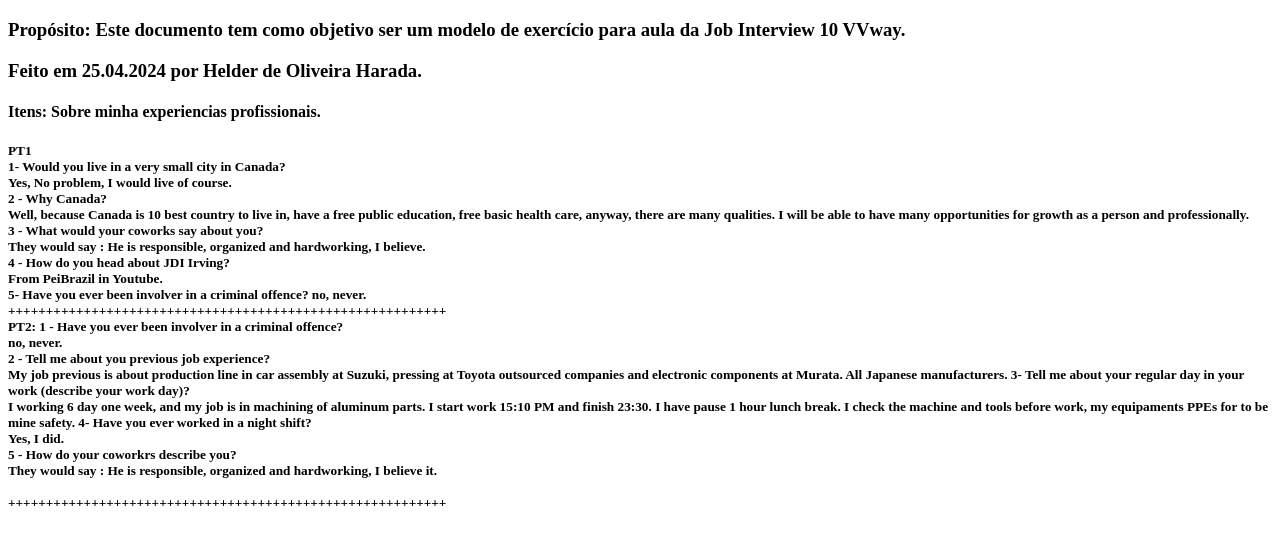
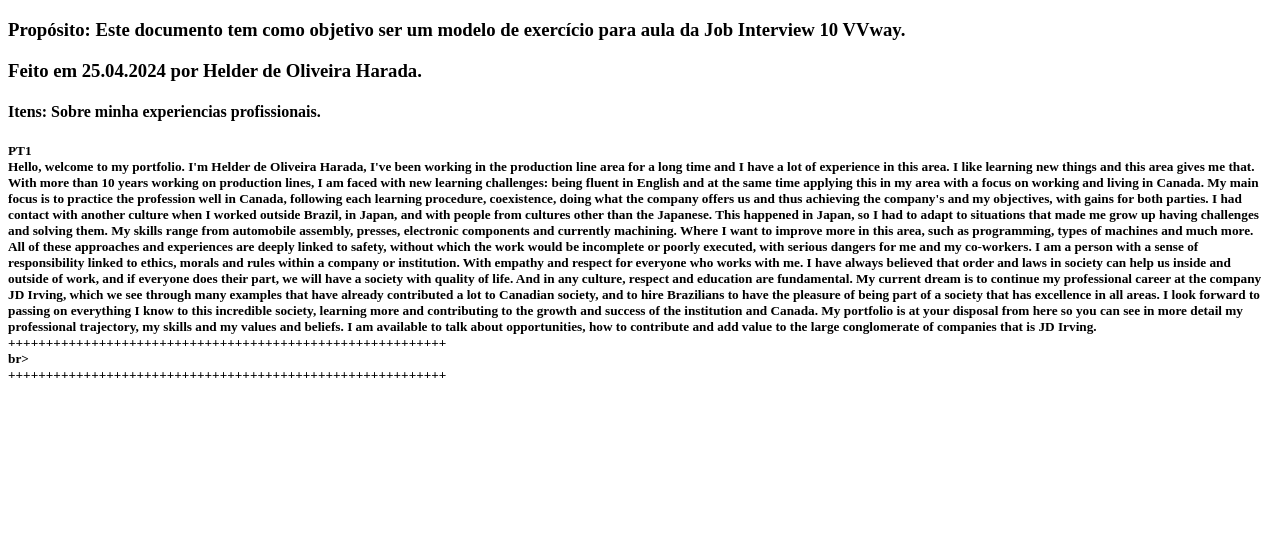
Before and after one commit to helderharada/Job_interview10VVway, a plain HTML site: page index.html in a window 1280 px wide. Shown: the part 61-606 px from the top of the page. Drawn offline with Linux system fonts and the light colour scheme.

Commit message:
Update index.html

```diff
--- a/index.html
+++ b/index.html
@@ -28,33 +28,25 @@ Sobre minha experiencias profissionais.
 
 <H5>
   PT1<br>
-1- Would you live in a very small city in Canada?<br>
- Yes, No problem, I would live of course.<br>
-2 - Why Canada? <br>
- Well, because Canada is 10 best country to live in, have a
- free public education, free basic health care, anyway, there are many qualities.
-  I will be able to have many opportunities for growth as a person and professionally.<br>
-3 - What would your coworks say about you?<br>
-They would say : He is responsible, organized and hardworking, I believe.<br>
-4 - How do you head about JDI Irving?<br>
-From PeiBrazil in Youtube.<br>
-5- Have you ever been involver in a criminal offence?
-no, never.
+Hello, welcome to my portfolio. I'm Helder de Oliveira Harada, I've been working in the production line area for a long time and I have a lot of experience
+in this area. I like learning new things and this area gives me that. With more than 10 years working on production lines, I am faced with new learning challenges:
+being fluent in English and at the same time applying this in my area with a focus on working and living in Canada. My main focus is to practice the profession well
+in Canada, following each learning procedure, coexistence, doing what the company offers us and thus achieving the company's and my objectives, with gains for both
+parties. I had contact with another culture when I worked outside Brazil, in Japan, and with people from cultures other than the Japanese. This happened in Japan, so
+I had to adapt to situations that made me grow up having challenges and solving them. My skills range from automobile assembly, presses, electronic components and
+currently machining. Where I want to improve more in this area, such as programming, types of machines and much more. All of these approaches and experiences are
+deeply linked to safety, without which the work would be incomplete or poorly executed, with serious dangers for me and my co-workers. I am a person with a sense of
+responsibility linked to ethics, morals and rules within a company or institution. With empathy and respect for everyone who works with me. I have always believed that
+order and laws in society can help us inside and outside of work, and if everyone does their part, we will have a society with quality of life. And in any culture,
+respect and education are fundamental. My current dream is to continue my professional career at the company JD Irving, which we see through many examples that have
+already contributed a lot to Canadian society, and to hire Brazilians to have the pleasure of being part of a society that has excellence in all areas. I look forward
+to passing on everything I know to this incredible society, learning more and contributing to the growth and success of the institution and Canada. My portfolio is at
+your disposal from here so you can see in more detail my professional trajectory, my skills and my values and beliefs. I am available to talk about opportunities, how
+to contribute and add value to the large conglomerate of companies that is JD Irving.
 <br>
 ++++++++++++++++++++++++++++++++++++++++++++++++++++++++++
 <br>
-PT2:
-1 - Have you ever been involver in a criminal offence?<br>
-no, never.<br>
-2 - Tell me about you previous job experience?<br>
-My job previous is about production line in car assembly at Suzuki, pressing at Toyota outsourced companies and electronic components at Murata. All Japanese manufacturers.
-3- Tell me about your regular day in your work (describe your work day)?<br>
-I working 6 day one week, and my job is  in machining of aluminum parts. I start work 15:10 PM and finish 23:30.
-  I have pause 1 hour lunch break.
-  I check the machine and tools before work, my equipaments PPEs for to be mine safety.
-4- Have you ever worked in a night shift?<br> Yes, I did.<br>
-5 - How do your coworkrs describe you?<br>
-They would say : He is responsible, organized and hardworking, I believe it.<br>
+br>
 <br>
 ++++++++++++++++++++++++++++++++++++++++++++++++++++++++++<br>
 
```
